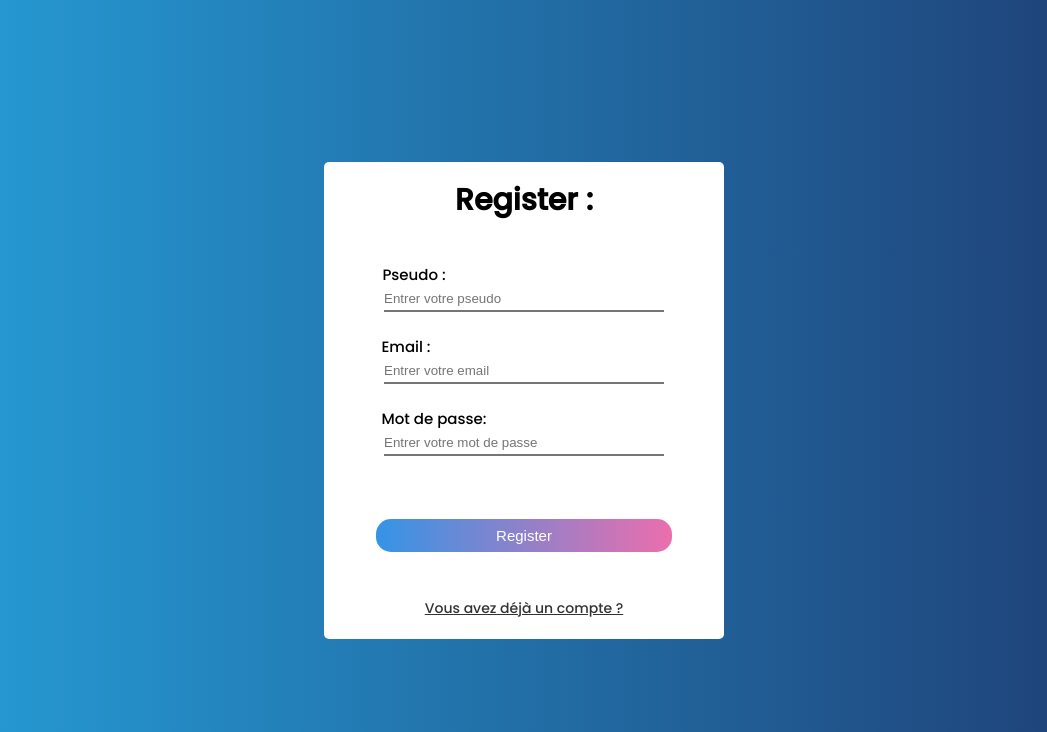
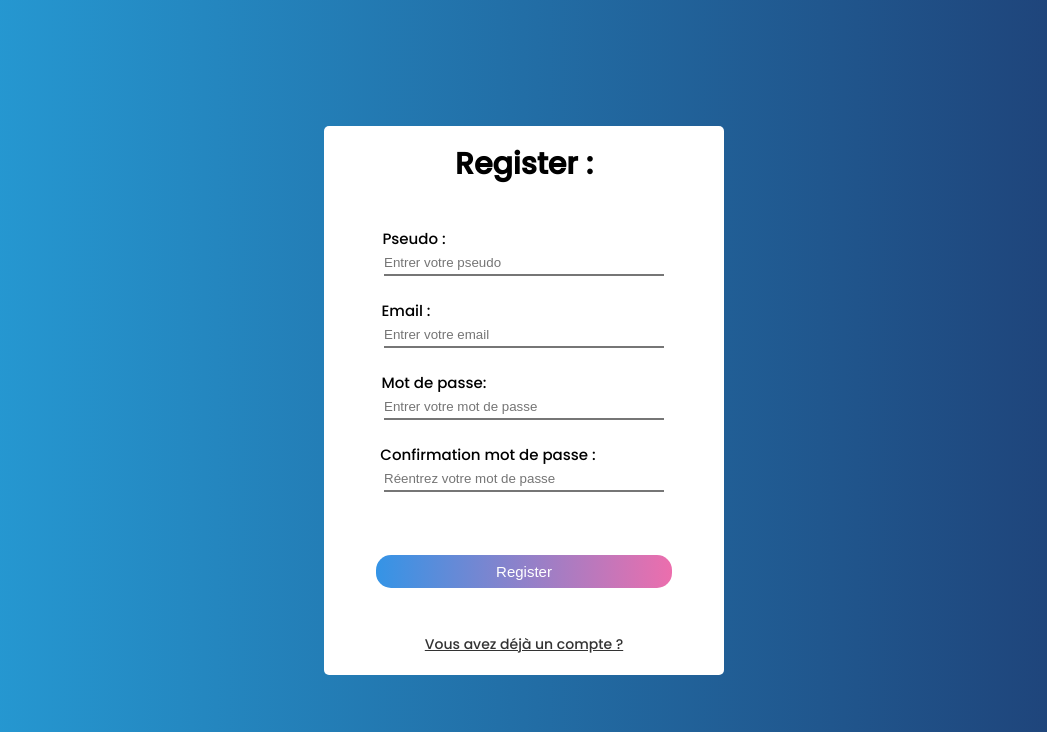
Before and after one commit to CharlesOo0/Rettiwt, a PHP site: page /register.php in a window 1280 px wide. Shown: the top 732 px of the page, without its empty margins (116-1163 px from the left). Run offline with PHP 8.4, Linux system fonts and the light colour scheme.

Commit message:
Finalisation register.php, rajout de système de défense d'injection SQL

```diff
--- a/css/register.css
+++ b/css/register.css
@@ -73,6 +73,13 @@ body { /* Style du body */
 #form-label-password { /* Style du label */
     margin-top: auto; /* Marge en haut */
     margin-right: 45%; /* Marge à droite */
+
+    text-align: left; /* Alignement à gauche */
+}
+
+#form-label-password-conf { /* Style du label */
+    margin-top: auto; /* Marge en haut */
+    margin-right: 18%; /* Marge à droite */
 
     text-align: left; /* Alignement à gauche */
 }
--- a/register.php
+++ b/register.php
@@ -24,23 +24,76 @@
         $name = htmlspecialchars($_POST['username']);
         $email = htmlspecialchars($_POST['email']);
         $password = htmlspecialchars($_POST['password']);
+        $password_confirmation = htmlspecialchars($_POST['password_confirmation']);
 
-        // Crée la requête SQL
-        $sql = "INSERT INTO profil (username, email, password) VALUES ('$name', '$email', '$password')";
+        if (empty($name) || empty($email) || empty($password)) { // Vérifie si les champs sont vides
+            $_SESSION['error'] = "Tous les champs sont requis.";
+            header('Location: register.php');
+            exit();
+        }
+
+        if (strlen($name) > 60) { // Vérifie si le username est trop long
+            $_SESSION['error'] = "Le nom d'utilisateur est trop long 60 charactères maximum.";
+            header('Location: register.php');
+            exit();
+        }
+
+        if (strlen($email) > 256) { // Vérifie si l'email est trop long
+            $_SESSION['error'] = "L'email est trop long 256 charactères maximum.";
+            header('Location: register.php');
+            exit();
+        }
+
+        if ($password != $password_confirmation) { // Vérifie si les mots de passe correspondent
+            $_SESSION['error'] = "Les mots de passe ne correspondent pas.";
+            header('Location: register.php');
+            exit();
+        }
+
+        if (strlen($password) > 256) { // Vérifie si le mot de passe est trop long
+            $_SESSION['error'] = "Le mot de passe est trop long 256 charactères maximum.";
+            header('Location: register.php');
+            exit();
+        }
+
+        if (strlen($password) < 8) { // Vérifie si le mot de passe est trop court
+            $_SESSION['error'] = "Le mot de passe est trop court 8 charactères minimum.";
+            header('Location: register.php');
+            exit();
+        }
+
+        // Prépare une requête SQL, empêche les injections SQL en utilisant des requêtes préparées
+        $stmt = $connexion->prepare("INSERT INTO profil (username, email, password) VALUES (?, ?, ?)");
+
+        // Lie les paramètres de la requête préparée aux variables
+        $stmt->bind_param("sss", $name, $email, $password);
 
         // Exécute la requête
         try {
-            $result = mysqli_query($connexion, $sql);
+            $result = $stmt->execute();
         } catch (Exception $e) {
-            $_SESSION['error'] = "Erreur lors de la création du compte : " . mysqli_error($connexion);
+            $error = mysqli_error($connexion); // Récupère l'erreur
+
+            if (strpos($error, 'Duplicate entry') !== false) { // Vérifie si l'erreur est un doublon
+
+                if (strpos($error, "for key 'username'") !== false) { // Vérifie si le doublon est un username
+                    $_SESSION['error'] = "Ce nom d'utilisateur est déjà pris."; // Stocke un message d'erreur
+                } else if (strpos($error, "for key 'email'") !== false) { // Vérifie si le doublon est un email
+                    $_SESSION['error'] = "Cet email est déjà pris."; // Stocke un message d'erreur
+                }
+
+            } else { // Si l'erreur n'est pas un doublon
+                $_SESSION['error'] = "Erreur lors de la création du compte";
+            }
+
             header('Location: register.php');
             exit();
         }
 
 
         if ($result) {
-            echo "div id='login-success'>";
-            echo "Account creation successful ...";
+            echo "<div id='login-success'>";
+            echo "Compte crée avec succés redirection en cour ...";
             echo "</div>";
             $_SESSION['username'] = $name;
             header("Location: home.php");
@@ -74,6 +127,9 @@
         <label id="form-label-password" for="password">Mot de passe:</label>
         <input id="form-input" type="password" id="password" name="password" placeholder="Entrer votre mot de passe" required><br><br>
 
+        <label id="form-label-password-conf" for="password">Confirmation mot de passe :</label>
+        <input id="form-input" type="password" id="password" name="password_confirmation" placeholder="Réentrez votre mot de passe" required><br><br>
+
         <input id="submit-button" type="submit" value="Register">
     </form> <br><br>
 
```
